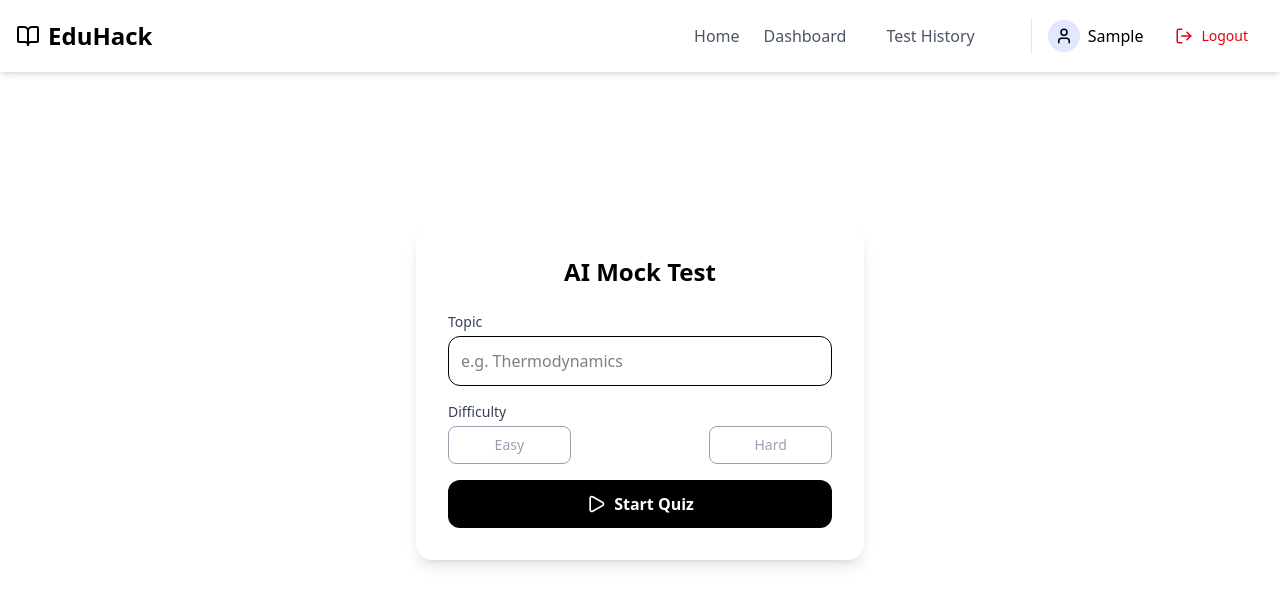
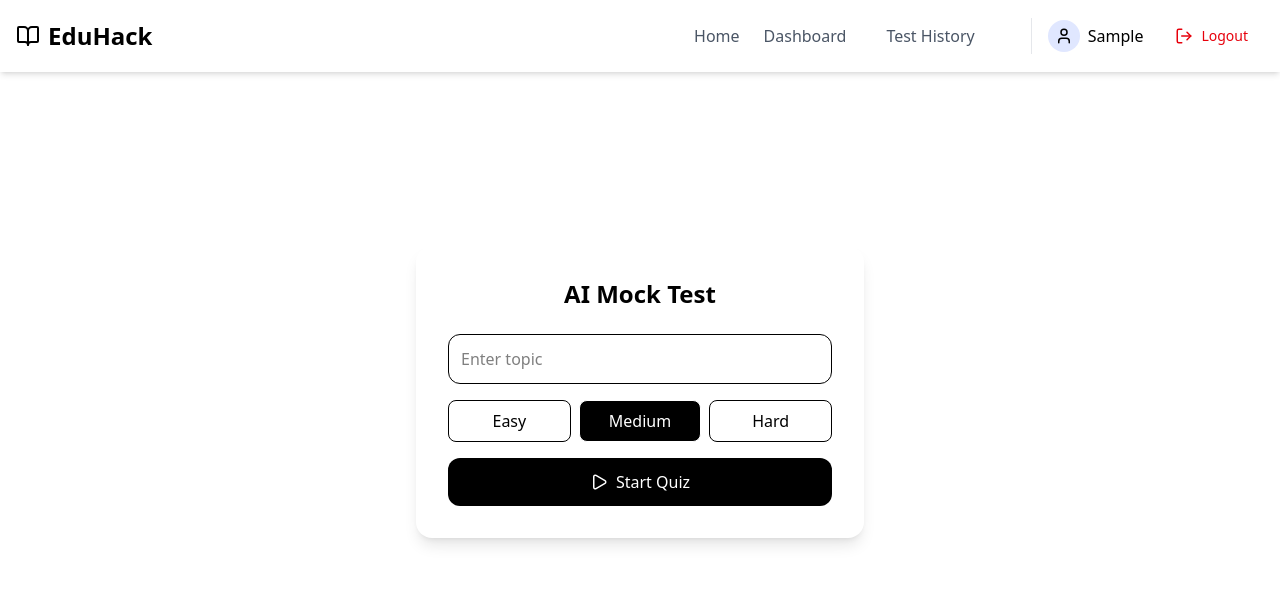
Before and after one commit to Virus2466/skips-hackathon-26, a React (Vite) app in the folder frontend/: page /quiz in a window 1280 px wide. Shown: the top 606 px of the page. Built offline with nearby package versions, Linux system fonts and the light colour scheme; sample sign-in values are in the browser's storage.

Commit message:
ui changes and ai changes

```diff
--- a/frontend/src/components/ChatSidebar.jsx
+++ b/frontend/src/components/ChatSidebar.jsx
@@ -90,7 +90,7 @@ const ChatSidebar = ({ isOpen, onClose }) => {
             <div key={msg.id} className={`flex ${msg.sender === 'user' ? 'justify-end' : 'justify-start'}`}>
               <div className={`max-w-[85%] p-3 rounded-2xl text-sm shadow-sm ${
                 msg.sender === 'user'
-                  ? 'bg-primary text-white rounded-tr-none'
+                  ? 'bg-primary text-black rounded-tr-none'
                   : 'bg-white text-gray-800 border border-gray-100 rounded-tl-none'
               }`}>
                 {/* 2. Use ReactMarkdown to render the text */}
--- a/frontend/src/pages/Quiz.jsx
+++ b/frontend/src/pages/Quiz.jsx
@@ -1,173 +1,231 @@
-import { useState } from 'react';
-import { useNavigate } from 'react-router-dom';
-import { CheckCircle, XCircle, Play, ArrowRight, Loader2 } from 'lucide-react';
-import api from '../api/axios'; // <--- Use your Axios instance
+import { useState } from "react";
+import { useNavigate } from "react-router-dom";
+import {
+  CheckCircle,
+  XCircle,
+  Play,
+  ArrowRight,
+  Loader2
+} from "lucide-react";
+import api from "../api/axios";
+
+const TOTAL_QUESTIONS = 5;
 
 const Quiz = () => {
   const navigate = useNavigate();
 
-  const [gameState, setGameState] = useState('setup');
-  const [config, setConfig] = useState({ topic: '', difficulty: 'Medium' });
+  // Game states: setup | active | result
+  const [gameState, setGameState] = useState("setup");
 
+  // Setup
+  const [config, setConfig] = useState({
+    topic: "",
+    difficulty: "Medium"
+  });
+
+  // Quiz state
   const [questions, setQuestions] = useState([]);
   const [currentQuestionIndex, setCurrentQuestionIndex] = useState(0);
-  const [userAnswers, setUserAnswers] = useState([]);
   const [score, setScore] = useState(0);
   const [selectedOption, setSelectedOption] = useState(null);
   const [loading, setLoading] = useState(false);
-  const [error, setError] = useState('');
+  const [error, setError] = useState("");
 
-  // --- 1. THE FIXED API CALL ---
- // --- 1. THE FIXED START QUIZ ---
+  // ---------------- START QUIZ ----------------
   const startQuiz = async () => {
-    if (!config.topic) return alert("Please enter a topic!");
+    if (!config.topic.trim()) {
+      alert("Please enter a topic");
+      return;
+    }
+
     setLoading(true);
-    setError('');
+    setError("");
 
     try {
-      const userinfo = JSON.parse(localStorage.getItem("userInfo"));
+      const userInfo = JSON.parse(localStorage.getItem("userInfo"));
 
       const { data } = await api.post("/api/ai/ask", {
-        mode: 'generate_question',
+        mode: "generate_question",
         topic: config.topic,
         difficulty: config.difficulty,
-        studentId: userinfo?._id
+        studentId: userInfo?._id,
+        totalQuestions: TOTAL_QUESTIONS
       });
 
-      console.log("Raw AI Data:", data); // 🔍 Debug Log
+      if (!data?.success || !Array.isArray(data.questions)) {
+        throw new Error("Invalid AI response");
+      }
 
-      if (data.success && Array.isArray(data.questions)) {
-
-        // --- DATA SANITIZATION (The Fix) ---
-        const cleanQuestions = data.questions.map(q => {
+      const sanitizedQuestions = data.questions.map(q => {
         let correctIndex = -1;
 
-          // Case A: AI gave us an Index (0, 1, 2, 3)
-          if (q.correct !== undefined && !isNaN(q.correct)) {
-            correctIndex = Number(q.correct);
-          }
-          // Case B: AI gave us the Text Answer (e.g., "Newton")
-          else if (q.correct_answer || q.answer || (typeof q.correct === 'string')) {
-            const correctText = q.correct_answer || q.answer || q.correct;
-            // Find which option matches this text
-            correctIndex = q.options.findIndex(opt =>
-              opt.toLowerCase().trim() === correctText.toLowerCase().trim()
+        if (typeof q.correct === "number") {
+          correctIndex = q.correct;
+        } else {
+          const correctText =
+            q.correct_answer || q.answer || q.correct;
+          correctIndex = q.options.findIndex(
+            opt =>
+              opt.trim().toLowerCase() ===
+              correctText?.trim().toLowerCase()
           );
         }
 
-          // Fallback: If AI failed completely, mark the first option as correct (prevents crash)
         if (correctIndex === -1) correctIndex = 0;
 
         return {
-            ...q,
-            correct: correctIndex // Now it is always a Number!
+          question: q.question,
+          options: q.options,
+          correct: correctIndex
         };
       });
 
-        setQuestions(cleanQuestions);
-
-        // Reset Game
+      setQuestions(sanitizedQuestions);
       setScore(0);
       setCurrentQuestionIndex(0);
-        setUserAnswers([]);
       setSelectedOption(null);
-        setGameState('active');
-      } else {
-        throw new Error("Invalid question format received");
-      }
-
+      setGameState("active");
     } catch (err) {
-      console.error("Quiz Error:", err);
-      setError("Failed to generate quiz. AI might be busy.");
+      console.error(err);
+      setError("AI failed to generate quiz. Please retry.");
     } finally {
       setLoading(false);
     }
   };
 
-  // --- 2. HANDLE ANSWER CLICK ---
-  const handleOptionClick = (index) => {
+  // ---------------- ANSWER HANDLER ----------------
+  const handleOptionClick = index => {
     if (selectedOption !== null) return;
+
     setSelectedOption(index);
 
-    const currentQ = questions[currentQuestionIndex];
-    // Loose equality check (index might be number, correct might be string "0")
-    const isCorrect = index == currentQ.correct;
-
-    if (isCorrect) setScore(score + 1);
-
-    // Save answer
-    const answerRecord = {
-      question: currentQ.question,
-      options: currentQ.options,
-      correctIndex: Number(currentQ.correct),
-      selectedIndex: index,
-      isCorrect: isCorrect
+    if (index === questions[currentQuestionIndex].correct) {
+      setScore(prev => prev + 1);
+    }
   };
 
-    const newAnswers = [...userAnswers];
-    newAnswers[currentQuestionIndex] = answerRecord;
-    setUserAnswers(newAnswers);
-  };
+  // ---------------- NEXT QUESTION ----------------
+  const nextQuestion = () => {
+    setSelectedOption(null);
 
-  // --- 3. NEXT QUESTION ---
-  const nextQuestion = async () => {
-    setSelectedOption(null);
-    if (currentQuestionIndex + 1 < questions.length) {
+    if (currentQuestionIndex + 1 < TOTAL_QUESTIONS) {
       setCurrentQuestionIndex(prev => prev + 1);
     } else {
       finishQuiz();
     }
   };
 
-  // --- 4. FINISH & SAVE ---
+  // ---------------- FINISH QUIZ ----------------
   const finishQuiz = async () => {
-    setGameState('result');
+    setGameState("result");
+
     try {
-        await api.post('/api/tests/submit', {
+      await api.post("/api/tests/submit", {
         title: `${config.topic} AI Test`,
         subject: config.topic,
-            score: score,
-            total: questions.length,
-            questions: userAnswers.map(ans => ({
-              questionText: ans.question,
-              options: ans.options,
-              correctAnswer: ans.options[ans.correctIndex],
-              userAnswer: ans.options[ans.selectedIndex],
-              isCorrect: ans.isCorrect
-            }))
+        score,
+        total: TOTAL_QUESTIONS
       });
-    } catch (e) {
-        console.error("Failed to save score", e);
+    } catch (err) {
+      console.error("Failed to save score", err);
     }
   };
 
-  // --- RENDERERS ---
+  // ================= UI =================
 
-  if (gameState === 'setup') {
+  // -------- SETUP SCREEN --------
+  if (gameState === "setup") {
     return (
       <div className="min-h-[80vh] flex items-center justify-center p-4">
         <div className="bg-white p-8 rounded-2xl shadow-lg w-full max-w-md">
-          <h2 className="text-2xl font-bold text-dark mb-6 text-center">AI Mock Test</h2>
-          <div className="space-y-4">
-            <div>
-              <label className="block text-sm font-medium text-gray-700 mb-1">Topic</label>
-              <input type="text" placeholder="e.g. Thermodynamics" className="w-full p-3 border rounded-xl outline-none focus:ring-2 focus:ring-primary"
-                value={config.topic} onChange={(e) => setConfig({...config, topic: e.target.value})}
+          <h2 className="text-2xl font-bold mb-6 text-center">
+            AI Mock Test
+          </h2>
+
+          <input
+            type="text"
+            placeholder="Enter topic"
+            className="w-full p-3 border rounded-xl mb-4"
+            value={config.topic}
+            onChange={e =>
+              setConfig({ ...config, topic: e.target.value })
+            }
           />
-            </div>
-            <div>
-              <label className="block text-sm font-medium text-gray-700 mb-1">Difficulty</label>
-              <div className="flex gap-2">
-                {['Easy', 'Medium', 'Hard'].map(level => (
-                  <button key={level} onClick={() => setConfig({...config, difficulty: level})}
-                    className={`flex-1 py-2 rounded-lg text-sm border transition ${config.difficulty === level ? 'bg-primary text-white' : 'bg-white text-gray-400'}`}
-                  >{level}</button>
+
+          <div className="flex gap-2 mb-4">
+            {["Easy", "Medium", "Hard"].map(level => (
+              <button
+                key={level}
+                onClick={() =>
+                  setConfig({ ...config, difficulty: level })
+                }
+                className={`flex-1 py-2 rounded-lg border ${
+                  config.difficulty === level
+                    ? "bg-black text-white"
+                    : "bg-white"
+                }`}
+              >
+                {level}
+              </button>
             ))}
           </div>
+
+          {error && (
+            <p className="text-red-500 text-sm text-center mb-3">
+              {error}
+            </p>
+          )}
+
+          <button
+            onClick={startQuiz}
+            disabled={loading}
+            className="w-full bg-black text-white py-3 rounded-xl flex items-center justify-center gap-2"
+          >
+            {loading ? (
+              <Loader2 className="animate-spin" />
+            ) : (
+              <Play size={18} />
+            )}
+            {loading ? "Generating..." : "Start Quiz"}
+          </button>
         </div>
-            {error && <p className="text-red-500 text-sm text-center">{error}</p>}
-            <button onClick={startQuiz} disabled={loading} className="w-full bg-black text-white py-3 rounded-xl font-bold hover:bg-gray-800 transition flex items-center justify-center gap-2 mt-4">
-              {loading ? <Loader2 className="animate-spin" /> : <Play size={20} />} {loading ? "Generating Quiz..." : "Start Quiz"}
+      </div>
+    );
+  }
+
+  // -------- RESULT SCREEN --------
+  if (gameState === "result") {
+    const percentage = Math.round(
+      (score / TOTAL_QUESTIONS) * 100
+    );
+
+    return (
+      <div className="min-h-[80vh] flex items-center justify-center">
+        <div className="bg-white p-8 rounded-2xl shadow-lg text-center">
+          <CheckCircle size={48} className="mx-auto text-green-500" />
+          <h2 className="text-2xl font-bold mt-4">
+            Test Completed
+          </h2>
+
+          <p className="text-5xl font-bold my-4">
+            {percentage}%
+          </p>
+          <p>
+            {score} / {TOTAL_QUESTIONS} Correct
+          </p>
+
+          <div className="flex gap-3 mt-6">
+            <button
+              onClick={() => navigate("/dashboard")}
+              className="flex-1 border rounded-xl py-2"
+            >
+              Dashboard
+            </button>
+            <button
+              onClick={() => setGameState("setup")}
+              className="flex-1 bg-black text-white rounded-xl py-2"
+            >
+              New Test
             </button>
           </div>
         </div>
@@ -175,66 +233,72 @@ const Quiz = () => {
     );
   }
 
-  // RESULT SCREEN
-  if (gameState === 'result') {
+  // -------- ACTIVE QUIZ --------
+  const question = questions[currentQuestionIndex];
+
+  if (!question) {
     return (
-      <div className="max-w-4xl mx-auto p-6 pb-20">
-        <div className="bg-white p-8 rounded-2xl shadow-sm text-center mb-8">
-           <h2 className="text-3xl font-bold text-dark">Test Analysis</h2>
-           <p className="text-gray-500 mt-2">Score: <span className="font-bold text-primary">{score}/{questions.length}</span></p>
-           <div className="flex justify-center gap-4 mt-6">
-             <button onClick={() => navigate('/dashboard')} className="px-6 py-2 border rounded-xl hover:bg-gray-50">Dashboard</button>
-             <button onClick={() => setGameState('setup')} className="px-6 py-2 bg-primary text-white rounded-xl">New Test</button>
-           </div>
-        </div>
+      <div className="text-center mt-20">
+        Something went wrong.
       </div>
     );
   }
 
-  // ACTIVE QUIZ SCREEN
-  if (!questions[currentQuestionIndex]) return <div>Loading...</div>;
-
-  const question = questions[currentQuestionIndex];
-
   return (
-    <div className="max-w-3xl mx-auto p-6 min-h-[80vh] flex flex-col justify-center">
-      <div className="bg-white p-8 rounded-2xl shadow-sm border border-gray-100">
-        <div className="flex justify-between items-center mb-6">
-          <span className="text-sm font-bold text-indigo-500 uppercase">Question {currentQuestionIndex + 1}/{questions.length}</span>
-          <span className="text-xs text-gray-400">Diff: {config.difficulty}</span>
+    <div className="max-w-3xl mx-auto p-6">
+      <div className="w-full bg-gray-200 h-2 rounded-full mb-6">
+        <div
+          className="bg-black h-2 rounded-full"
+          style={{
+            width: `${
+              ((currentQuestionIndex + 1) /
+                TOTAL_QUESTIONS) *
+              100
+            }%`
+          }}
+        />
       </div>
 
-        <h3 className="text-2xl font-bold text-dark mb-8 leading-relaxed">{question.question}</h3>
+      <h3 className="text-xl font-bold mb-6">
+        {question.question}
+      </h3>
 
       <div className="space-y-3">
         {question.options.map((opt, index) => {
-            let stateClass = "border-gray-200 hover:border-primary hover:bg-indigo-50";
+          let cls = "border p-4 rounded-xl w-full text-left";
+
           if (selectedOption !== null) {
-              if (index == question.correct) stateClass = "bg-green-100 border-green-500 text-green-700";
-              else if (index === selectedOption) stateClass = "bg-red-100 border-red-500 text-red-700";
-              else stateClass = "opacity-50 border-gray-200";
+            if (index === question.correct)
+              cls += " bg-green-100 border-green-500";
+            else if (index === selectedOption)
+              cls += " bg-red-100 border-red-500";
+            else cls += " opacity-50";
           }
+
           return (
-              <button key={index} onClick={() => handleOptionClick(index)} disabled={selectedOption !== null}
-                className={`w-full text-left p-4 rounded-xl border-2 font-medium transition-all duration-200 ${stateClass}`}
+            <button
+              key={index}
+              onClick={() => handleOptionClick(index)}
+              disabled={selectedOption !== null}
+              className={cls}
             >
-                <div className="flex justify-between items-center">
-                  <span>{opt}</span>
-                  {selectedOption !== null && index == question.correct && <CheckCircle size={20} className="text-green-600" />}
-                  {selectedOption !== null && index === selectedOption && index != question.correct && <XCircle size={20} className="text-red-600" />}
-                </div>
+              {opt}
             </button>
           );
         })}
       </div>
 
-        <div className="mt-8 flex justify-end">
-          <button onClick={nextQuestion} disabled={selectedOption === null}
-            className="bg-dark text-white px-8 py-3 rounded-xl font-bold hover:bg-black transition disabled:opacity-50 flex items-center gap-2"
+      <div className="mt-6 flex justify-end">
+        <button
+          onClick={nextQuestion}
+          disabled={selectedOption === null}
+          className="bg-black text-white px-6 py-2 rounded-xl flex items-center gap-2"
         >
-             {currentQuestionIndex + 1 === questions.length ? 'Finish' : 'Next'} <ArrowRight size={20} />
+          {currentQuestionIndex + 1 === TOTAL_QUESTIONS
+            ? "Finish"
+            : "Next"}
+          <ArrowRight size={18} />
         </button>
-        </div>
       </div>
     </div>
   );
```
Also changed, not shown: frontend/src/api/axios.js (+2 -5 lines), frontend/src/pages/Dashboard.jsx (+5 -5 lines), 1 other file (tests, documents, lock files or other folders). Lines whose indentation alone changed are shown as unchanged.
